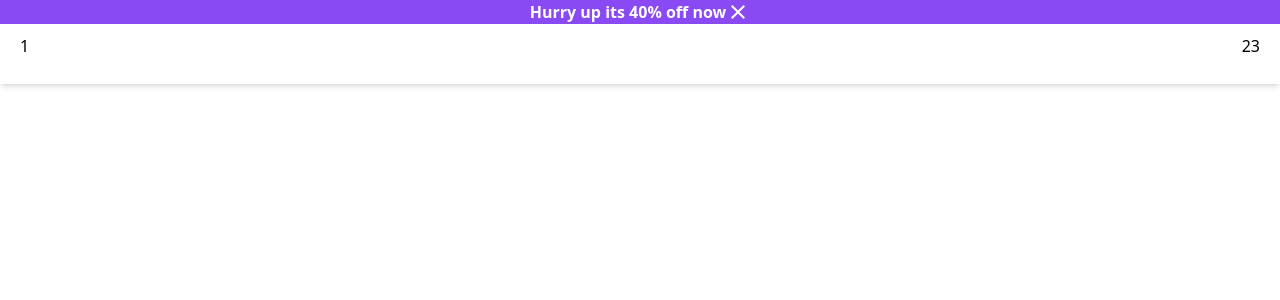
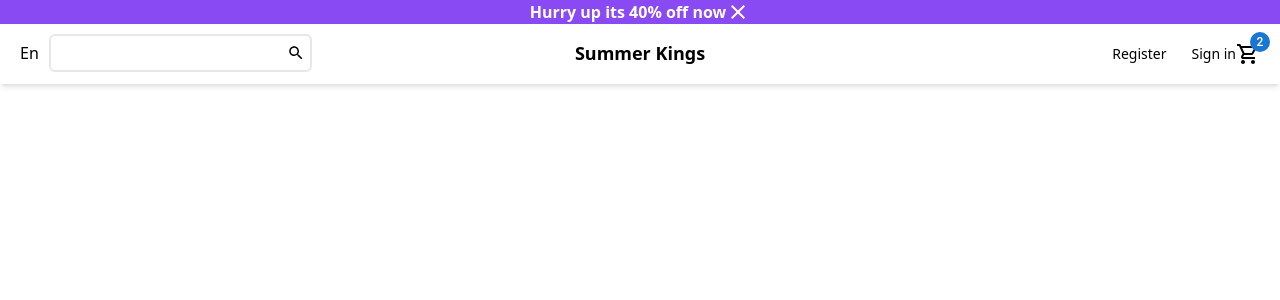
Before and after one commit to codenextdoor/Ecommerce-APP, a React (Create React App) app: page / in a window 1280 px wide. Shown: the top 300 px of the page. Built offline with nearby package versions, Linux system fonts and the light colour scheme.

Commit message:
Designing Navbar

```diff
--- a/src/components/Navbar.jsx
+++ b/src/components/Navbar.jsx
@@ -1,12 +1,32 @@
 import React from "react";
-
+import { Search, ShoppingCartOutlined } from "@mui/icons-material";
+import { Badge } from "@mui/material";
 const Navbar = () => {
+  const style = "text-[14px] cursor-pointer ml-[25px]";
   return (
     <div className="navbar h-[60px] shadow-md relative z-10">
       <div className="wrapper pl-[20px] pr-[20px] pt-[10px] pb-[10px] flex justify-between items-center">
-        <div className="left flex flex-1 items-center ">1</div>
-        <div>2</div>
-        <div>3</div>
+        <div className="left flex flex-1 items-center ">
+          <div className="language cursur-pointer text-[16px]">En</div>
+          <div className="searchInput flex border-[2px] border-solid border-lightgrey rounded-md items-center ml-[10px] p-[5px] focus-within:border-[#8a4af3] transition-all">
+            <input className="input outline-none" type="text" />
+            <Search className="cursor-pointer" style={{ fontSize: "18px" }} />
+          </div>
+        </div>
+        {/* logo */}
+        <div className="center flex-1 text-center">
+          <div className="logo font-bold text-lg">Summer Kings</div>
+        </div>
+        {/* right div */}
+        <div className="right flex flex-1 items-center justify-end">
+          <div className={style}>Register</div>
+          <div className={style}>Sign in</div>
+          <div>
+            <Badge badgeContent={2} color="primary">
+              <ShoppingCartOutlined />
+            </Badge>
+          </div>
+        </div>
       </div>
     </div>
   );
```
Also changed, not shown: index.html (+34 -1 lines).
